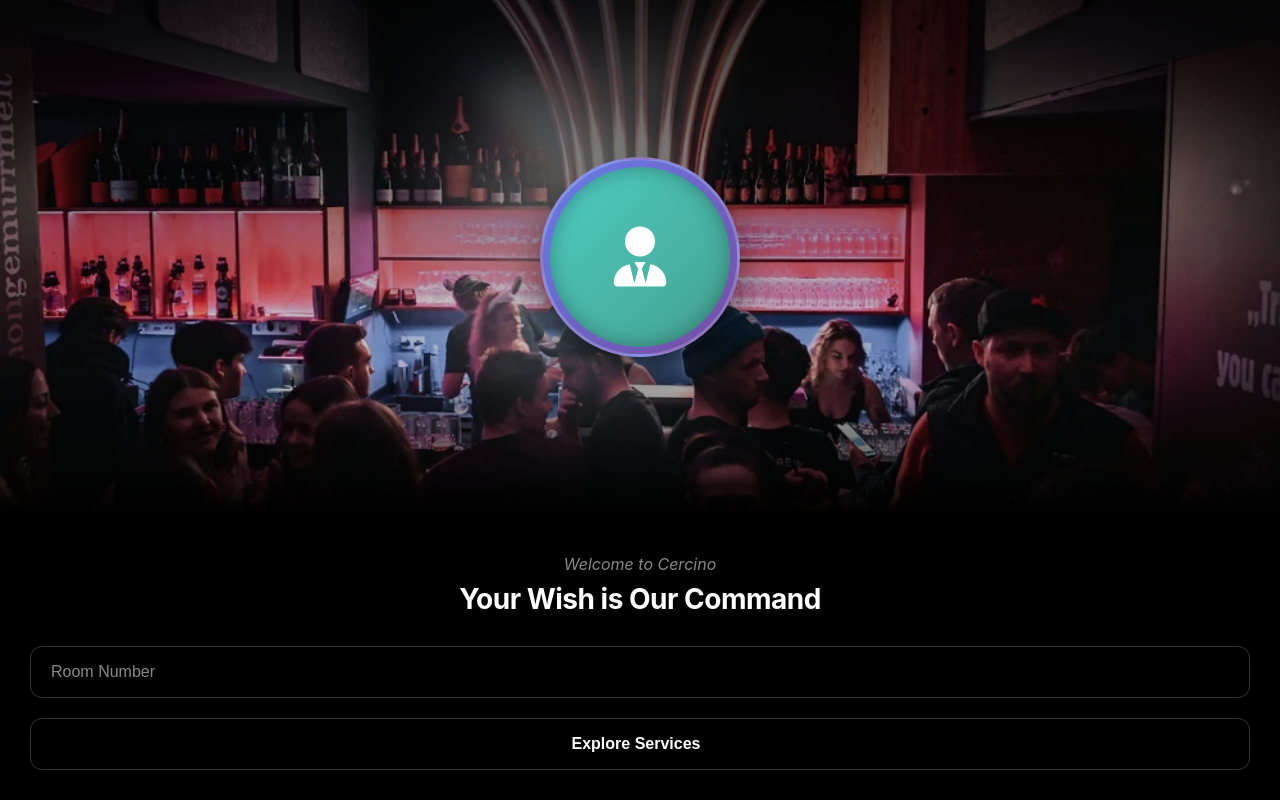
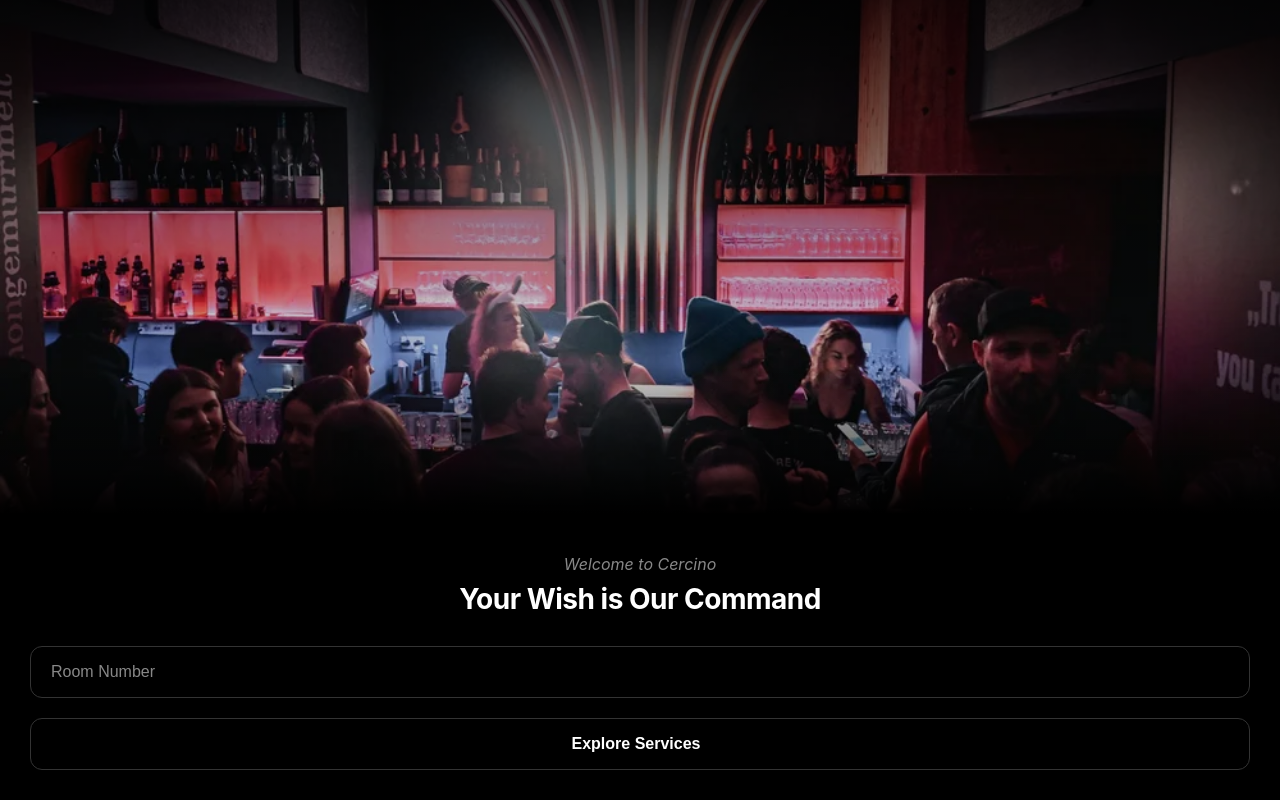
Before and after one commit to terris03/Cercino-queue, a React (Create React App) app: page / in a window 1280 px wide. Built offline with nearby package versions, Linux system fonts and the light colour scheme; the HTML template or start-up script is replaced by a standard one.

Commit message:
Remove staff avatar from login page

```diff
--- a/src/App.css
+++ b/src/App.css
@@ -210,40 +210,6 @@ code {
   overflow: hidden;
 }
 
-.hotel-staff-image {
-  position: relative;
-  width: 100%;
-  height: 100%;
-  display: flex;
-  align-items: center;
-  justify-content: center;
-}
-
-.staff-portrait {
-  position: relative;
-  width: 200px;
-  height: 200px;
-  border-radius: 50%;
-  background: linear-gradient(135deg, #667eea 0%, #764ba2 100%);
-  display: flex;
-  align-items: center;
-  justify-content: center;
-  box-shadow: 0 20px 40px rgba(0, 0, 0, 0.5);
-  border: 3px solid rgba(255, 255, 255, 0.2);
-}
-
-.staff-avatar {
-  width: 180px;
-  height: 180px;
-  border-radius: 50%;
-  background: linear-gradient(135deg, #4ecdc4 0%, #44a08d 100%);
-  display: flex;
-  align-items: center;
-  justify-content: center;
-  font-size: 60px;
-  color: #ffffff;
-  box-shadow: inset 0 0 20px rgba(0, 0, 0, 0.3);
-}
 
 .image-gradient-overlay {
   position: absolute;
--- a/src/components/LoginScreen.js
+++ b/src/components/LoginScreen.js
@@ -17,15 +17,8 @@ const LoginScreen = ({ onLogin }) => {
 
   return (
     <div className="hotel-login-screen">
-      {/* Top Section - Professional Image */}
+      {/* Top Section - Background Image */}
       <div className="hotel-image-section">
-        <div className="hotel-staff-image">
-          <div className="staff-portrait">
-            <div className="staff-avatar">
-              <i className="fas fa-user-tie"></i>
-            </div>
-          </div>
-        </div>
         <div className="image-gradient-overlay"></div>
       </div>
 
```
